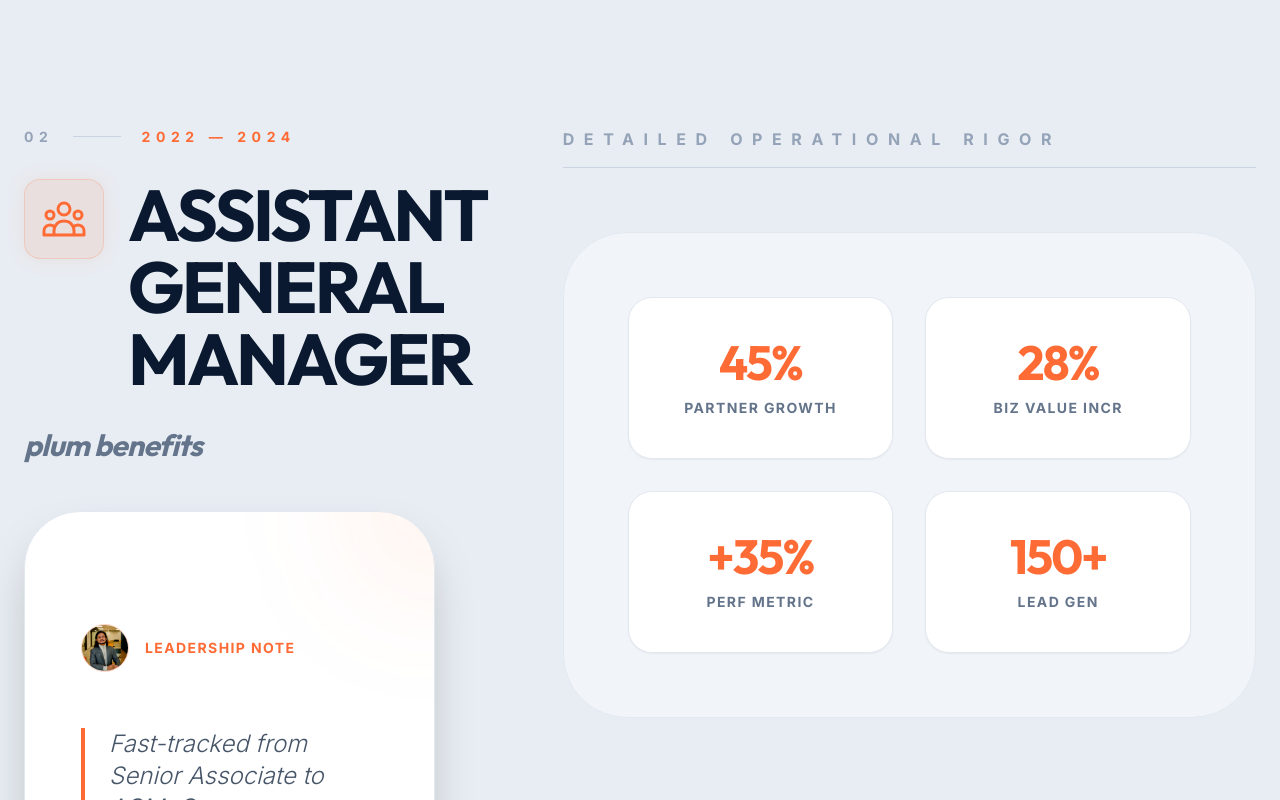
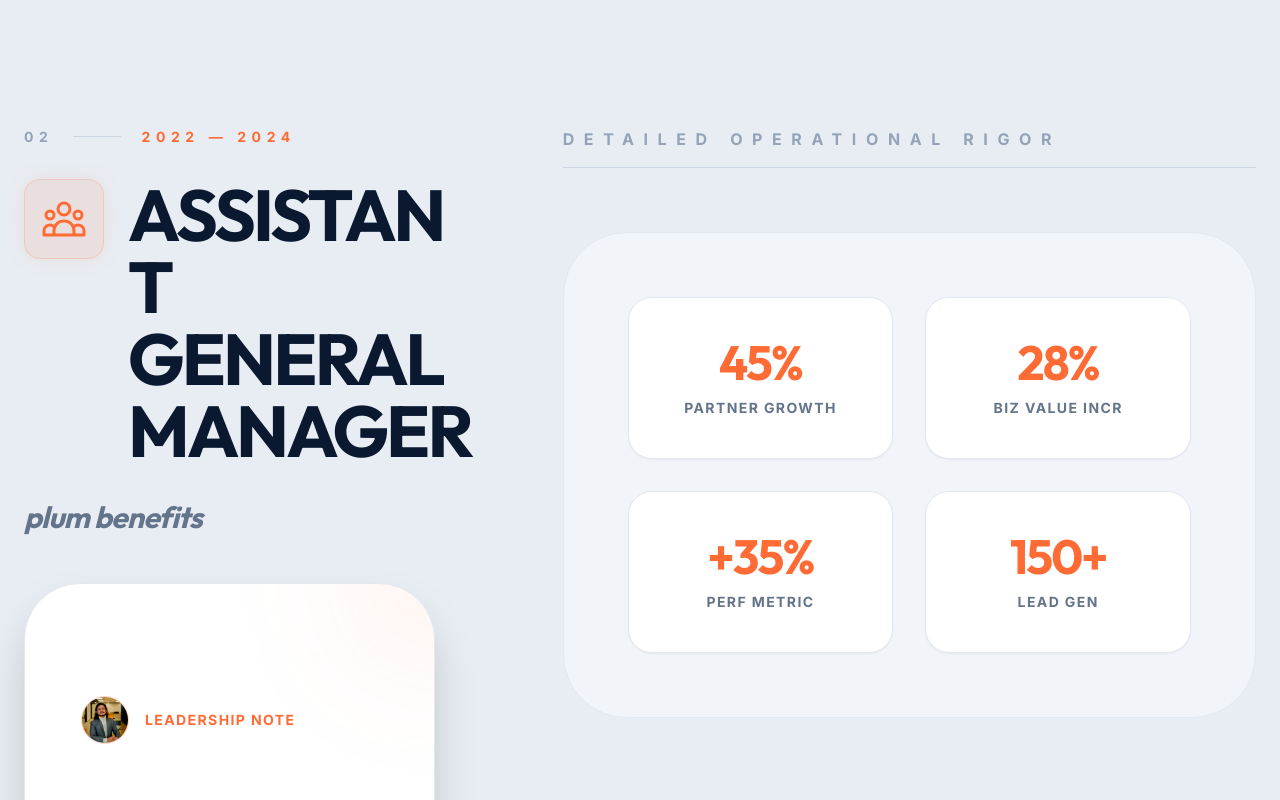
Before and after one commit to rohit1703/rohit-executive-portfolio, a React (Vite) app: page / in a window 1280 px wide. Shown: the part 5200-6000 px from the top of the page. Built offline with nearby package versions, Linux system fonts and the light colour scheme.

Commit message:
Experience section fix

```diff
--- a/src/components/Timeline.tsx
+++ b/src/components/Timeline.tsx
@@ -34,7 +34,8 @@ const ExperienceBlock: React.FC<{ data: any; index: number }> = ({ data, index }
     <div ref={ref} className="relative flex flex-col lg:flex-row gap-12 md:gap-20 lg:gap-32 py-20 md:py-40 border-b border-slate-300 dark:border-white/5 last:border-0 transition-colors">
 
       {/* LEFT COLUMN: Role & KPIs */}
-      <div className="lg:sticky lg:top-40 lg:h-fit w-full lg:w-1/3 space-y-10 md:space-y-12">
+      {/* FIX 3: Added z-10 to manage stacking context just in case */}
+      <div className="lg:sticky lg:top-40 lg:h-fit w-full lg:w-1/3 space-y-10 md:space-y-12 z-10">
         <div className="space-y-6 md:space-y-8">
           <div className="flex items-center gap-5">
             <span className="text-sm font-black text-slate-400 dark:text-slate-500 uppercase tracking-[0.4em]">0{index + 1}</span>
@@ -46,8 +47,13 @@ const ExperienceBlock: React.FC<{ data: any; index: number }> = ({ data, index }
             <div className="w-14 h-14 md:w-20 md:h-20 rounded-2xl bg-[#FF6B35]/10 border border-[#FF6B35]/20 flex items-center justify-center text-[#FF6B35] flex-shrink-0 shadow-[0_0_20px_rgba(255,107,53,0.1)]">
               {data.industryIcon}
             </div>
-            {/* UPDATED: Changed text-5xl to text-3xl for mobile */}
-            <h4 className="text-3xl md:text-7xl font-display text-[#0A192F] dark:text-white leading-tight transition-colors">{data.role}</h4>
+            {/* FIX 1 & 2:
+                - Changed 'md:text-7xl' to 'md:text-5xl xl:text-7xl' to prevent massive text on laptops.
+                - Added 'break-words hyphens-auto' to ensure text wraps instead of overflowing.
+            */}
+            <h4 className="text-3xl md:text-5xl xl:text-7xl font-display text-[#0A192F] dark:text-white leading-tight transition-colors break-words hyphens-auto">
+              {data.role}
+            </h4>
           </div>
 
           <p className="text-xl md:text-3xl font-display text-slate-500 dark:text-slate-400 italic lowercase tracking-tight transition-colors">{data.company}</p>
```
